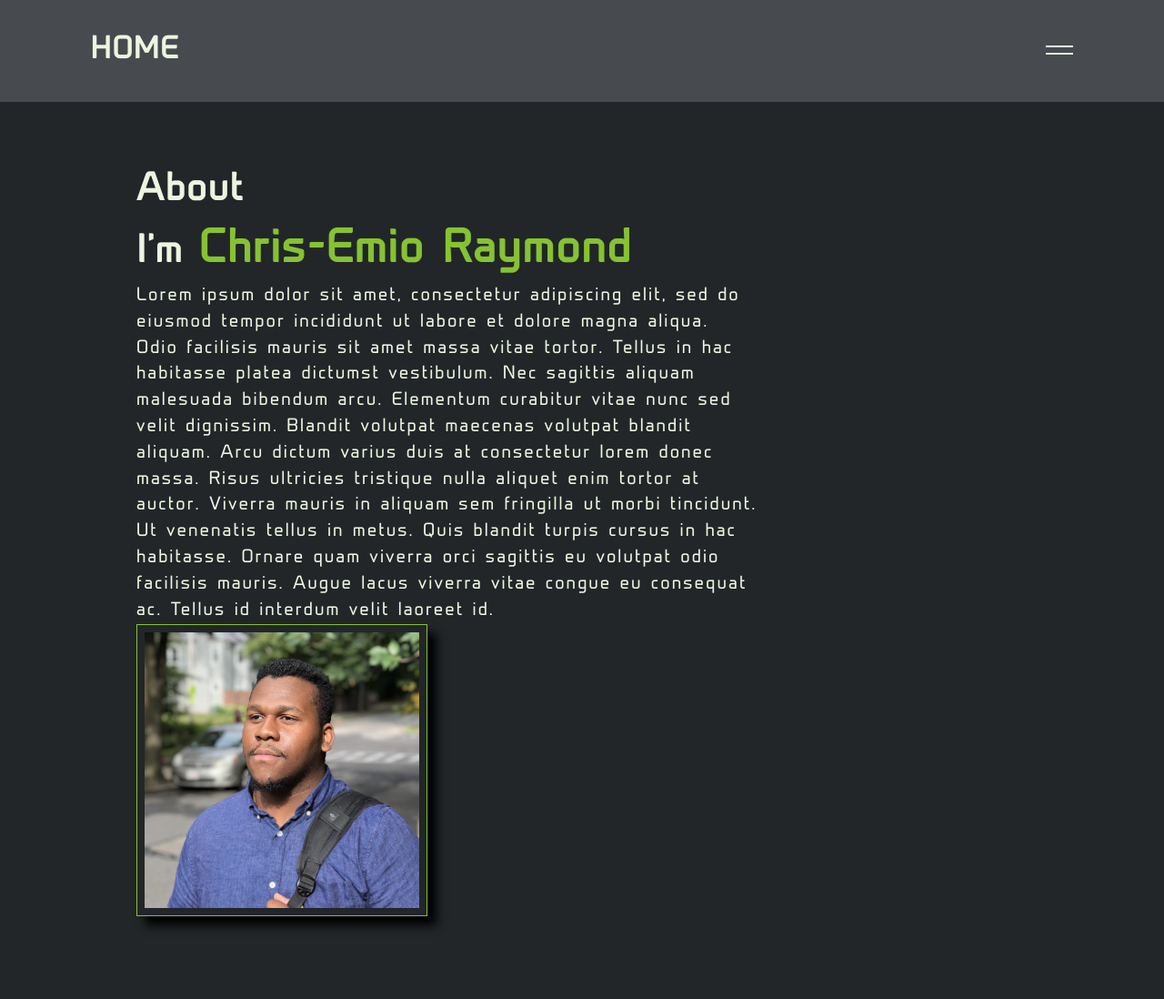
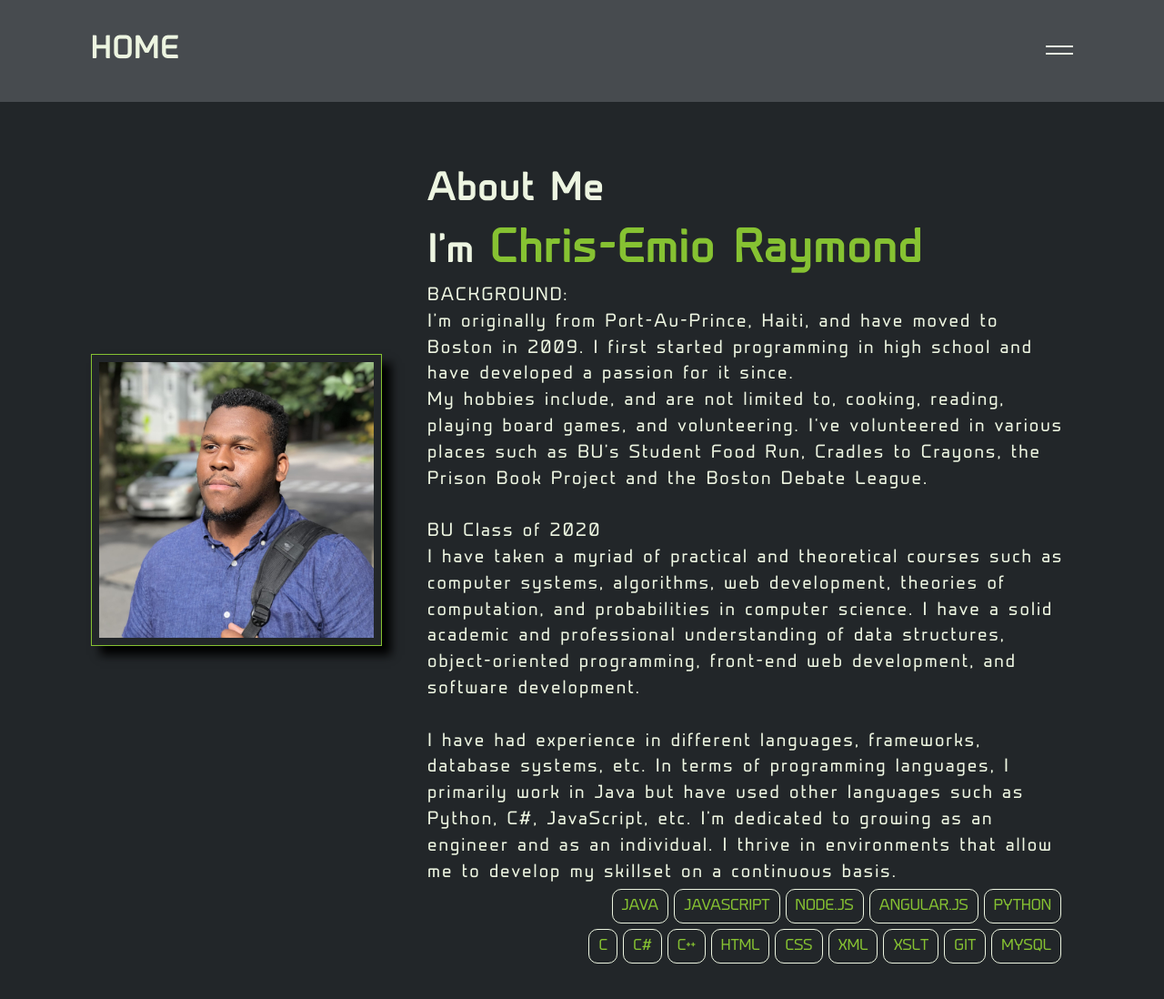
Before and after one commit to chrisr98/Portfolio-Website, a plain HTML site: page Pages/About.html in a window 1280 px wide. Shown: the whole page at 91% size. Drawn offline with Linux system fonts and the light colour scheme; files whose address does not match are found by name.

Commit message:
About page done

```diff
--- a/Pages/About.html
+++ b/Pages/About.html
@@ -16,16 +16,6 @@
             <div id="toggle" onclick="show_dropdown()"></div>
         </header>
 
-    <div class="content">
-        <h2>About<br>I'm <span>Chris-Emio Raymond</span></h2>
-        <p> Lorem ipsum dolor sit amet, consectetur adipiscing elit, sed do eiusmod tempor incididunt ut labore et dolore magna aliqua.<br>
-            Odio facilisis mauris sit amet massa vitae tortor. Tellus in hac habitasse platea dictumst vestibulum.
-            Nec sagittis aliquam malesuada bibendum arcu. Elementum curabitur vitae nunc sed velit dignissim.
-            Blandit volutpat maecenas volutpat blandit aliquam. Arcu dictum varius duis at consectetur lorem donec massa.
-            Risus ultricies tristique nulla aliquet enim tortor at auctor.
-            Viverra mauris in aliquam sem fringilla ut morbi tincidunt. Ut venenatis tellus in metus.
-            Quis blandit turpis cursus in hac habitasse. Ornare quam viverra orci sagittis eu volutpat odio facilisis mauris.
-            Augue lacus viverra vitae congue eu consequat ac. Tellus id interdum velit laoreet id.</p>
         <div class="container">
             <div class="box">
                 <div class="card_FaceBX">
@@ -43,10 +33,60 @@
                 </div>
             </div>
         </div>
-    </div>
+
+        <div class="content">
+            <h2>About Me<br>I'm <span>Chris-Emio Raymond</span></h2>
 
 
+            <p> BACKGROUND:<br>
+                I'm originally from Port-Au-Prince, Haiti, and have moved to Boston in 2009.
+                I first started programming in high school and have developed a passion for it since.<br>
+
+                My hobbies include, and are not limited to, cooking, reading, playing board games, and volunteering.
+                I’ve volunteered in various places such as BU's Student Food Run, Cradles to Crayons,
+                the Prison Book Project and the Boston Debate League.<br><br>
+            </p>
+
+            <p> BU Class of 2020<br>
+
+                I have taken a myriad of practical and theoretical courses such as computer systems,
+                algorithms, web development, theories of computation, and probabilities in computer science.
+                I have a solid academic and professional understanding of data structures,
+                object-oriented programming, front-end web development, and software development.<br><br>
+
+            </p>
+
+            <p> I have had experience in different languages, frameworks, database systems, etc.
+                In terms of programming languages, I primarily work in Java
+                but have used other languages such as Python, C#, JavaScript, etc.
+                I'm dedicated to growing as an engineer and as an individual.
+                I thrive in environments that allow me to develop my skillset on a continuous basis.
+                <br>
+
+            </p>
+
+            <ul>
+                <li>Java</li>
+                <li>JavaScript</li>
+                <li>Node.js</li>
+                <li>Angular.js</li>
+                <li>Python</li>
+            </ul>
+            <ul>
+                <li>C</li>
+                <li>C#</li>
+                <li>C++</li>
+                <li>HTML</li>
+                <li>CSS</li>
+                <li>XML</li>
+                <li>XSLT</li>
+                <li>GIT</li>
+                <li>MySQL</li>
+            </ul>
+        </div>
     </section>
+
+
     <div id="navigation">
         <ul>
             <li><a href="index.html">Home</a></li>
--- a/Styles/mainStyle.css
+++ b/Styles/mainStyle.css
@@ -84,7 +84,7 @@ header #toggle:after {
     width: 100%;
     min-height: 100vh;
     padding: 100px;
-    /*background: url(../Images/jungle-press-photo.jpg);*/
+    /*background: url(../Images/...);*/
     background: #222629;
     background-size: cover;
     display: flex;
@@ -175,8 +175,34 @@ header #toggle:after {
 }
 
 .content a:hover {
-    box-shadow: none;
+    box-shadow: 15px 15px 15px #000000;
 }
+
+
+.content ul {
+    position: relative;
+    display: flex;
+    flex-direction: row;
+    float: right;
+}
+
+.content ul li {
+    list-style: none;
+    display: inline-block;
+    color: #86c232;
+    font-size: 1em;
+    text-transform: uppercase;
+    padding: 10px;
+    border-radius: 10px;
+    border:  1px solid #edf5e1;
+    margin: 3px;
+}
+
+.content ul li:hover {
+    background-color: #86c232;
+    color: #222629;
+}
+
 
 .btn {
     color: #edf5e1;
```
Also changed, not shown: Pages/Portfolio.html (+2 -2 lines), Pages/index.html (+18 -34 lines). Lines whose indentation alone changed are shown as unchanged.
